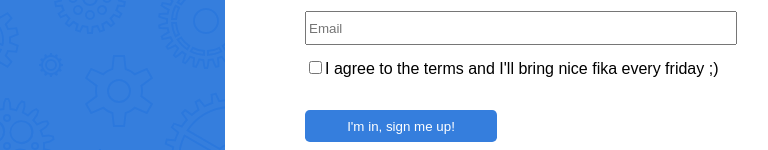
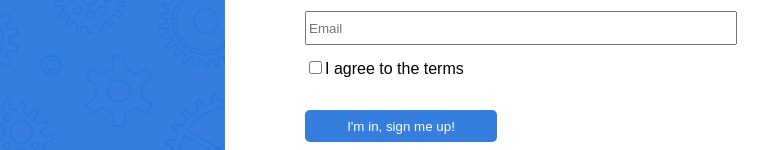
Before and after one commit to vendelaswenson/join-the-team, a React (Create React App) app: page / in a window 1280 px wide. Shown: the part 482-632 px from the top of the page, without its empty margins (31-799 px from the left). Built offline with nearby package versions, Linux system fonts and the light colour scheme; no server answers.

Commit message:
feat: Add mediaquery for device

```diff
--- a/src/components/signForm.js
+++ b/src/components/signForm.js
@@ -36,12 +36,7 @@ const SignForm = ({ onFormSubmit }) => {
         </div>
         <div className="mv3">
           <input type="checkbox" id="terms" name="terms" />
-          <label htmlFor="terms">
-            I agree to the terms{' '}
-            <span className="white f7">
-              and I'll bring nice fika every friday ;)
-            </span>
-          </label>
+          <label htmlFor="terms">I agree to the terms </label>
         </div>
         <button
           type="submit"
```
Also changed, not shown: src/styles/styles.css.
